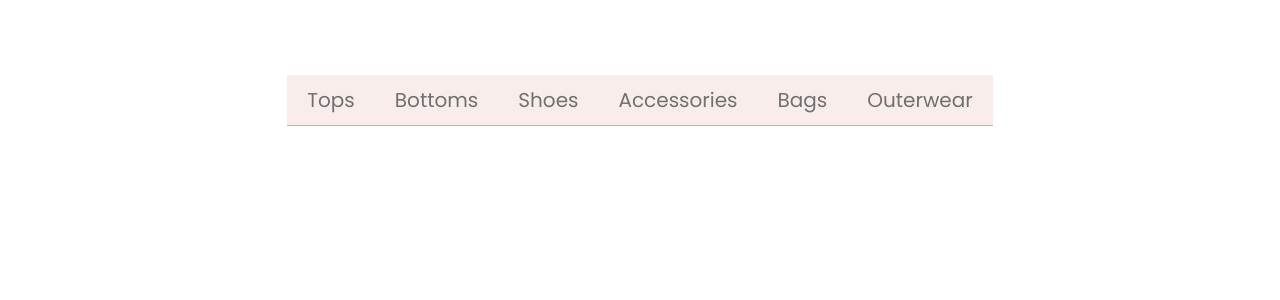
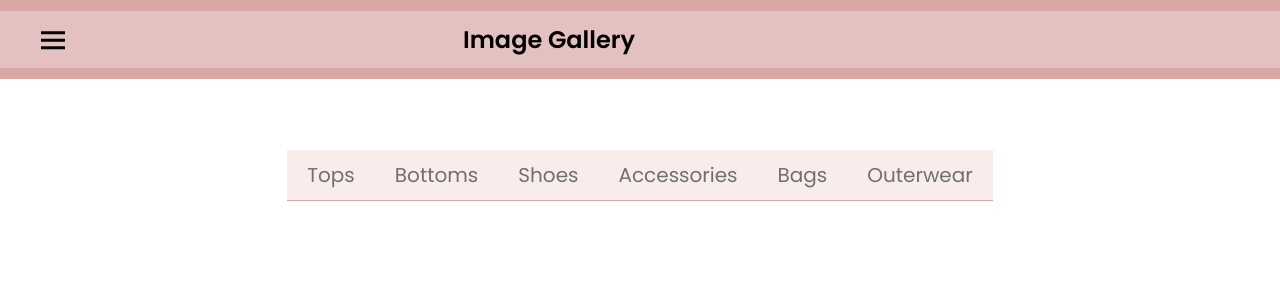
Before and after one commit to intansyuha/TT3L-06, a Flask app: page /wardrobecategory in a window 1280 px wide. Shown: the top 300 px of the page. Run offline with Flask 3, Linux system fonts and the light colour scheme; the visitor is signed in with stand-in values (Sample User, id 1); data that the repository does not hold is empty; parts of the project's set-up code (start-up, migrations or seed data) failed here and were passed over.

Commit message:
fixed the image gallery. edited some css

```diff
--- a/app.py
+++ b/app.py
@@ -255,6 +255,7 @@ def wardrobecategory():
     )
 
 
+
 if __name__ == "__main__":
     init_db()
     app.run(debug=True)
--- a/static/script.js
+++ b/static/script.js
@@ -1,20 +1,24 @@
-document.addEventListener("DOMContentLoaded", function () {
+document.addEventListener('DOMContentLoaded', () => {
     const tabs = document.querySelectorAll('.tab');
-    const tabContents = document.querySelectorAll('[data-tab-content]');
+    const tabContents = document.querySelectorAll('.tab-content');
 
-tabs.forEach(tab => {
-    tab.addEventListener('click', () => {
-        const target = document.querySelector(tab.dataset.tabTarget)
-        tabContents.forEach(tabContent => {
-            tabContent.classList.remove('active')
-        })
-        tabs.forEach(tab => {
-            tab.classList.remove('active')
-        })
-        tab.classList.add('active')
-        target.classList.add('active')
-    })
-})
+    tabs.forEach(tab => {
+        tab.addEventListener('click', () => {
+            const target = document.querySelector(tab.dataset.tabTarget);
+
+            tabContents.forEach(tabContent => {
+                tabContent.classList.remove('active');
+            });
+
+            tabs.forEach(tab => {
+                tab.classList.remove('active');
+            });
+
+            tab.classList.add('active');
+            target.classList.add('active');
+        });
+    });
+
 
 ///// delete button //////
 document.addEventListener('DOMContentLoaded', function() {
@@ -63,6 +67,7 @@ document.addEventListener('DOMContentLoaded', function() {
         navBar.classList.remove("nav");
         navBar.classList.remove("open");
     });
+
 
     // Outfit gallery functionality
     const cardsContainer = document.getElementById('cardsContainer');
@@ -343,12 +348,6 @@ document.addEventListener('DOMContentLoaded', function() {
         overlaySidebar.classList.remove('open');
     });
 
-    const accordionLabels = document.querySelectorAll('.accordion-row label');
-    accordionLabels.forEach(label => {
-        label.addEventListener('click', function () {
-            this.nextElementSibling.classList.toggle('hidden');
-        });
-    });
 
     // Toggle password visibility
     const showPasswordCheckbox = document.getElementById("showPassword");
--- a/static/style.css
+++ b/static/style.css
@@ -165,93 +168,6 @@ form input[type="submit"] {
         text-align: center;
     }
 
-    .header {
-        background-color: #E4C1C1;
-        background-position: center;
-        background-size: cover;
-        padding: 10px 15px;
-        height: 57px;
-        position: relative;
-        display: flex;
-        align-items: center;
-        justify-content: space-between;
-    }
-
-    .bx-menu {
-        cursor: pointer;
-        color: black;
-        padding: 20px;
-    }
-
-    .side-bar {
-        position: fixed;
-        top: 0;
-        left: -100%;
-        height: 100%;
-        width: 190px;
-        padding: 20px 0;
-        background-color: #fff;
-        box-shadow: 0 5px 1px rgba(0, 0, 0, 0.1);
-        transition: all 0.3s ease;
-        z-index: 100;
-    }
-
-    .nav.open .side-bar{
-        left: 0;
-    }
-
-    .side-bar-content {
-        padding: 30px 16px;
-        z-index: 100;
-    }
-
-    .side-bar-content .list{
-        list-style: none;
-    }
-
-    .list .nav-link {
-        display: flex;
-        align-items: center;
-        margin: 8px 0;
-        padding: 14px 12px;
-        border-radius: 8px;
-        text-decoration: none;
-        z-index: 1;
-    }
-
-    .lists .nav-link:hover {
-      background-color: #F6F3F3;
-    }
-
-    .nav-link .icon {
-        margin-right: 14px;
-        font-size: 20px;
-        color: #707070;
-    }
-
-    .nav-link .link {
-        font-size: 14px;
-        color: #707070;
-        font-weight: 400;
-    }
-
-    .overlay {
-      position: fixed;
-      top: 0;
-      left: 0;
-      height: 100%;
-      width: 100%;
-      opacity: 0;
-      pointer-events: none;
-      transition: all 0.3s ease;
-      background: rgba(0, 0, 0, 0.3);
-    }
-
-    nav.open ~ .overlay {
-      opacity: 1;
-      left: 190px;
-      pointer-events: auto;
-    }
 
 #imgupload {
     display: block;
@@ -329,18 +245,26 @@ ul.button li {
     display: inline;
 }
 
+/*--------------- WARDROBE CATEGORY -------------------*/
 
-/*--------------- CATEGORYTAB -------------------*/
-
+.imagegall h2 {
+    font-size: 24px;
+    font-weight: 600;
+    margin-right: 630px;
+    text-align: center;
+}
 
 .tabs {
     display: flex;
     justify-content: space-around;
     list-style-type: none;
-    margin-bottom: 600px;
-    padding: 0;
+    margin: 0;  /* Remove margin to prevent any initial offset */
+    padding: 0;  /* Ensure there's no padding affecting positioning */
     border-bottom: 1px solid #d9a7a4;
     background-color: #F8EDEB;
+    position: fixed;  /* Fix the position to the viewport */
+    top: 150px;  /* Align it to the top of the viewport */
+    z-index: 10;  /* Ensure the tabs stay above other content */
 }
 
 .tab {
@@ -392,97 +314,9 @@ ul.button li {
 
 
 
-/*--------------- OUTFITCREATOR -------------------*/
 
 
-    /*-nav/header-*/
-    .header {
-        background-color: #E4C1C1;
-        background-position: center;
-        background-size: cover;
-        padding: 10px 15px;
-        height: 57px;
-        position: relative;
-        display: flex;
-        align-items: center;
-        justify-content: space-between;
-    }
-
-    .bx-menu {
-        cursor: pointer;
-        color: black;
-        padding: 20px;
-    }
-
-    .side-bar {
-        position: fixed;
-        top: 0;
-        left: -100%;
-        height: 100%;
-        width: 190px;
-        padding: 20px 0;
-        background-color: #fff;
-        box-shadow: 0 5px 1px rgba(0, 0, 0, 0.1);
-        transition: all 0.3s ease;
-        z-index: 100;
-    }
-
-    .nav.open .side-bar{
-        left: 0;
-    }
-
-    .side-bar-content {
-        padding: 30px 16px;
-        z-index: 100;
-    }
-
-    .side-bar-content .list{
-        list-style: none;
-    }
-
-    .list .nav-link {
-        display: flex;
-        align-items: center;
-        margin: 8px 0;
-        padding: 14px 12px;
-        border-radius: 8px;
-        text-decoration: none;
-        z-index: 1;
-    }
-
-    .lists .nav-link:hover {
-      background-color: #F6F3F3;
-    }
-
-    .nav-link .icon {
-        margin-right: 14px;
-        font-size: 20px;
-        color: #707070;
-    }
-
-    .nav-link .link {
-        font-size: 14px;
-        color: #707070;
-        font-weight: 400;
-    }
-
-    .overlay {
-      position: fixed;
-      top: 0;
-      left: 0;
-      height: 100%;
-      width: 100%;
-      opacity: 0;
-      pointer-events: none;
-      transition: all 0.3s ease;
-      background: rgba(0, 0, 0, 0.3);
-    }
-
-    nav.open ~ .overlay {
-      opacity: 1;
-      left: 190px;
-      pointer-events: auto;
-    }
+/*--------------- OUTFITCREATOR -------------------*/
 
     .button-container {
         margin-left: auto;
--- a/templates/wardrobecategory.html
+++ b/templates/wardrobecategory.html
@@ -8,10 +8,56 @@
     <link rel="preconnect" href="https://fonts.googleapis.com">
     <link href='https://unpkg.com/boxicons@2.1.4/css/boxicons.min.css' rel='stylesheet'>
     <link href="https://fonts.googleapis.com/css2?family=Poppins:wght@300;400;500;600;700;800;900&display=swap" rel="stylesheet">
-    <script src="{{url_for('static', filename='script.js')}}" defer></script>
     <title>My Wardrobe</title>
 </head>
 <body>
+    <nav>
+    <section class="header">
+        <div class="menu">
+            <i class='bx bx-menu bx-md menu-icon'></i>
+        </div>
+        <div class="side-bar">
+            <div class="menu">
+                <i class='bx bx-menu bx-md menu-icon'></i>
+            </div>
+            <div class="side-bar-content">
+                <ul class="lists">
+                    <li class="list">
+                        <a href="community-page.html" class="nav-link">
+                            <i class='bx bx-home-heart icon'></i>
+                            <span class="link">Home</span>
+                        </a>
+                        <a href="index.html" class="nav-link">
+                            <i class='bx bx-closet icon'></i>
+                            <span class="link">Wardrobe</span>
+                        </a>
+                        <a href="outfitcreator.html" class="nav-link">
+                            <i class='bx bx-edit icon'></i>
+                            <span class="link">Outfit Creator</span>
+                        </a>
+                        <a href="outfitgallery.html" class="nav-link">
+                            <i class='bx bx-star icon'></i>
+                            <span class="link">Outfit Gallery</span>
+                        </a>
+                        <a href="settings.html" class="nav-link">
+                            <i class='bx bx-cog icon'></i>
+                            <span class="link">Settings</span>
+                        </a>
+                        <a href="login.html" class="nav-link">
+                            <i class='bx bx-log-out'></i>
+                            <span class="link">Log Out</span>
+                        </a>
+                    </li>
+                </ul>
+            </div>
+        </div>
+
+        <div class="imagegall">
+            <h2>Image Gallery</h2>
+        </div>
+    </section>
+   </nav>
+
     <ul class="tabs">
         <li data-tab-target="#tops" class="tab">Tops</li>
         <li data-tab-target="#bottoms" class="tab">Bottoms</li>
@@ -21,11 +67,9 @@
         <li data-tab-target="#outerwear" class="tab">Outerwear</li>
     </ul>
 
-    <div class="tab-content" id="imageContainer">
-        <div id="tops" data-tab-content>
-            <h1>Tops section</h1>
-            {% if 'Tops' in image_urls %}
-            {% for url in image_urls['Tops'] %}
+    <div class="tab-content" id="tops" data-tab-content>
+        {% if 'top' in image_urls %}
+        {% for url in image_urls['top'] %}
         <div>
             <img src="{{ url }}" alt="Uploaded Image">
             <button class="deleteButton">Delete image</button>
@@ -34,10 +78,9 @@
         {% endif %}
     </div>
 
-        <div id="bottoms" data-tab-content>
-            <h1>Bottoms section</h1>
-            {% if 'Bottoms' in image_urls %}
-            {% for url in image_urls['Bottoms'] %}
+    <div class="tab-content" id="bottoms" data-tab-content>
+        {% if 'bottom' in image_urls %}
+        {% for url in image_urls['bottom'] %}
         <div>
             <img src="{{ url }}" alt="Uploaded Image">
             <button class="deleteButton">Delete image</button>
@@ -46,10 +89,9 @@
         {% endif %}
     </div>
 
-        <div id="shoes" data-tab-content>
-            <h1>Shoes section</h1>
-            {% if 'Shoes' in image_urls %}
-            {% for url in image_urls['Shoes'] %}
+    <div class="tab-content" id="shoes" data-tab-content>
+        {% if 'shoes' in image_urls %}
+        {% for url in image_urls['shoes'] %}
         <div>
             <img src="{{ url }}" alt="Uploaded Image">
             <button class="deleteButton">Delete image</button>
@@ -58,10 +100,9 @@
         {% endif %}
     </div>
 
-        <div id="accessories" data-tab-content>
-            <h1>Accessories section</h1>
-            {% if 'Accessories' in image_urls %}
-            {% for url in image_urls['Accessories'] %}
+    <div class="tab-content" id="accessories" data-tab-content>
+        {% if 'accessories' in image_urls %}
+        {% for url in image_urls['accessories'] %}
         <div>
             <img src="{{ url }}" alt="Uploaded Image">
             <button class="deleteButton">Delete image</button>
@@ -70,10 +111,9 @@
         {% endif %}
     </div>
 
-        <div id="bags" data-tab-content>
-            <h1>Bags section</h1>
-            {% if 'Bags' in image_urls %}
-            {% for url in image_urls['Bags'] %}
+    <div class="tab-content" id="bags" data-tab-content>
+        {% if 'bags' in image_urls %}
+        {% for url in image_urls['bags'] %}
         <div>
             <img src="{{ url }}" alt="Uploaded Image">
             <button class="deleteButton">Delete image</button>
@@ -82,10 +122,9 @@
         {% endif %}
     </div>
 
-        <div id="outerwear" data-tab-content>
-            <h1>Outerwear section</h1>
-            {% if 'Outerwear' in image_urls %}
-            {% for url in image_urls['Outerwear'] %}
+    <div class="tab-content" id="outerwear" data-tab-content>
+        {% if 'outerwear' in image_urls %}
+        {% for url in image_urls['outerwear'] %}
         <div>
             <img src="{{ url }}" alt="Uploaded Image">
             <button class="deleteButton">Delete image</button>
@@ -93,9 +132,9 @@
         {% endfor %}
         {% endif %}
     </div>
-    </div>
+
+    <section class="overlay" id="overlay"></section>
 
     <script src="{{ url_for('static', filename='script.js') }}"></script>
-
 </body>
 </html>
```
Also changed, not shown: other parts of static/style.css (+18 -21 lines), static/files/70df325051daa1fcddcb301baa57f0f4.jpg (added), static/files/9eeaba5bba869d33fa1eda5c0c0439ef.jpg (added), static/files/blue_dress.jpg (added), static/files/e25dd586911ea7e9c6045dd1b680ff0d.jpg (added). Lines whose indentation alone changed are shown as unchanged.
